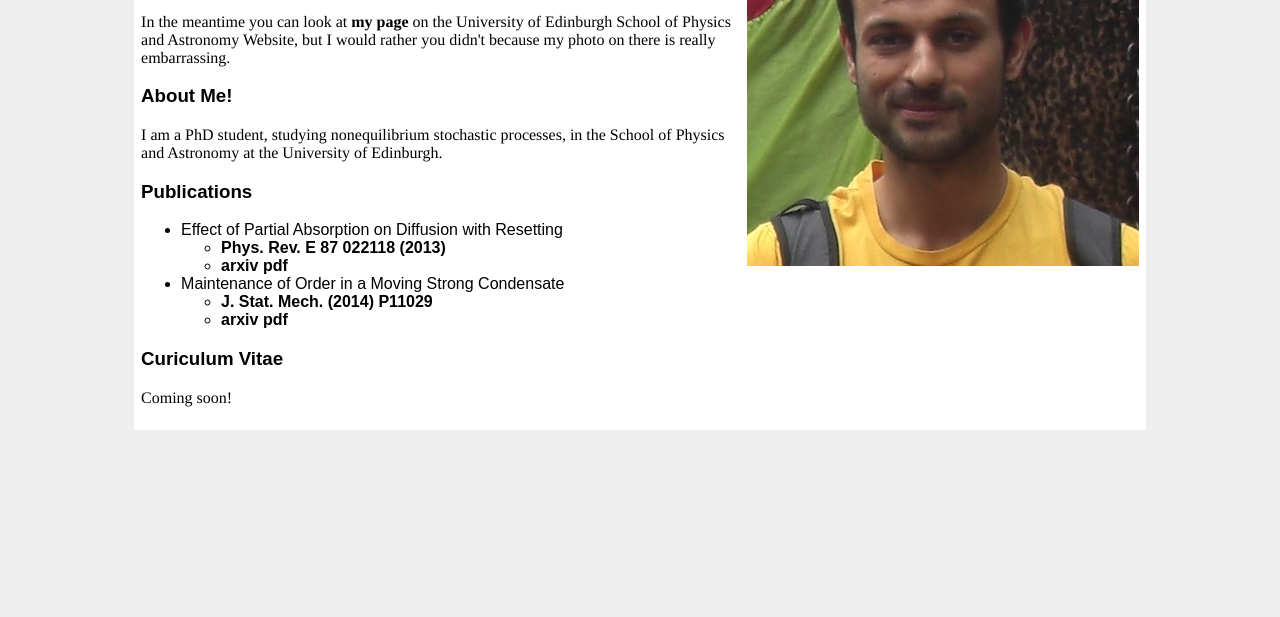
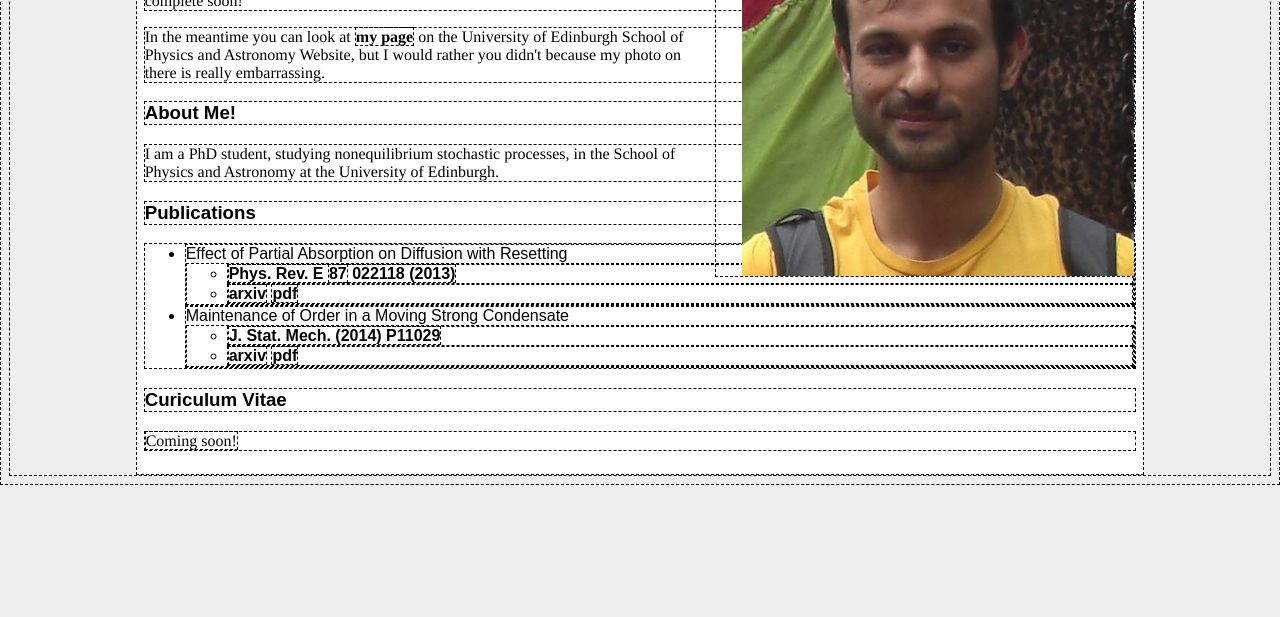
Before and after one commit to Jetuvei/Jetuvei.github.io, a plain HTML site: page index.html in a window 1280 px wide. Shown: the part 183-800 px from the top of the page. Drawn offline with Linux system fonts and the light colour scheme.

Commit message:
formatted image positioning

```diff
--- a/jwstyle.css
+++ b/jwstyle.css
@@ -58,6 +58,14 @@ a:visited{
 .publication{
     font-family: "Times New Roman", Times, serif;
 }
+
+/*
+ *** PROF-PIC ***
+ */
+
+ .prof-pic img{
+    padding-left: 20pt;
+ }
 
 /*
  *** NAV ***
@@ -139,5 +147,5 @@ a:visited{
 */
 
 *{
-    /*border: 1px dashed;*/
+    border: 1px dashed;
 }
```
